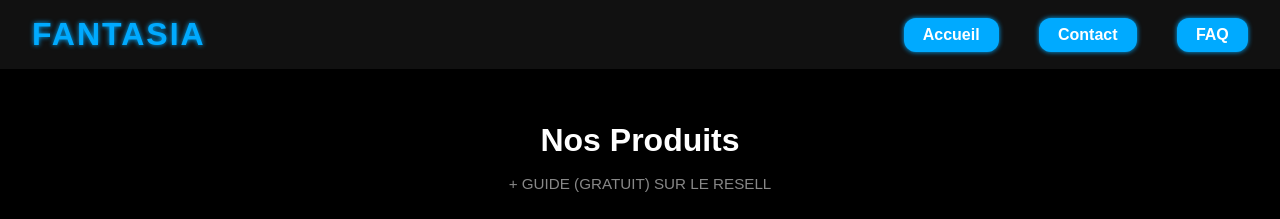
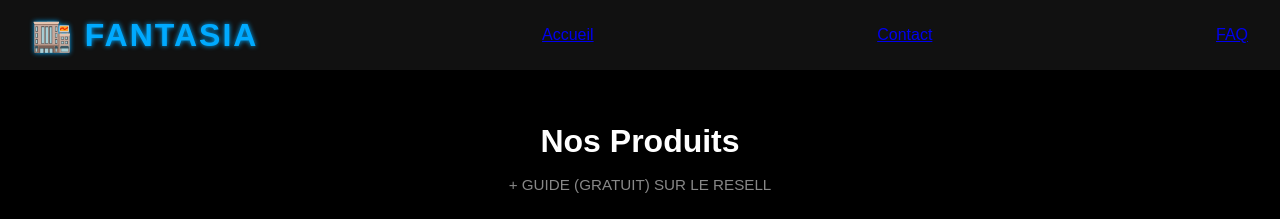
Before and after one commit to Fantasia00/fantasiawebsite, a plain HTML site: page index.html in a window 1280 px wide. Shown: the top 219 px of the page. Drawn offline with Linux system fonts and the light colour scheme.

Commit message:
Update index.html

```diff
--- a/index.html
+++ b/index.html
@@ -8,9 +8,11 @@
 </head>
 <body>
   <header>
-    <div class="logo">Fantasia</div>
-    <nav>
-      <a href="#">Accueil</a>
+    <div class="logo">
+  <span class="icon">🏬</span>
+  Fantasia
+</div>
+     <a href="#">Accueil</a>
       <a href="#">Contact</a>
       <a href="#">FAQ</a>
     </nav>
```
